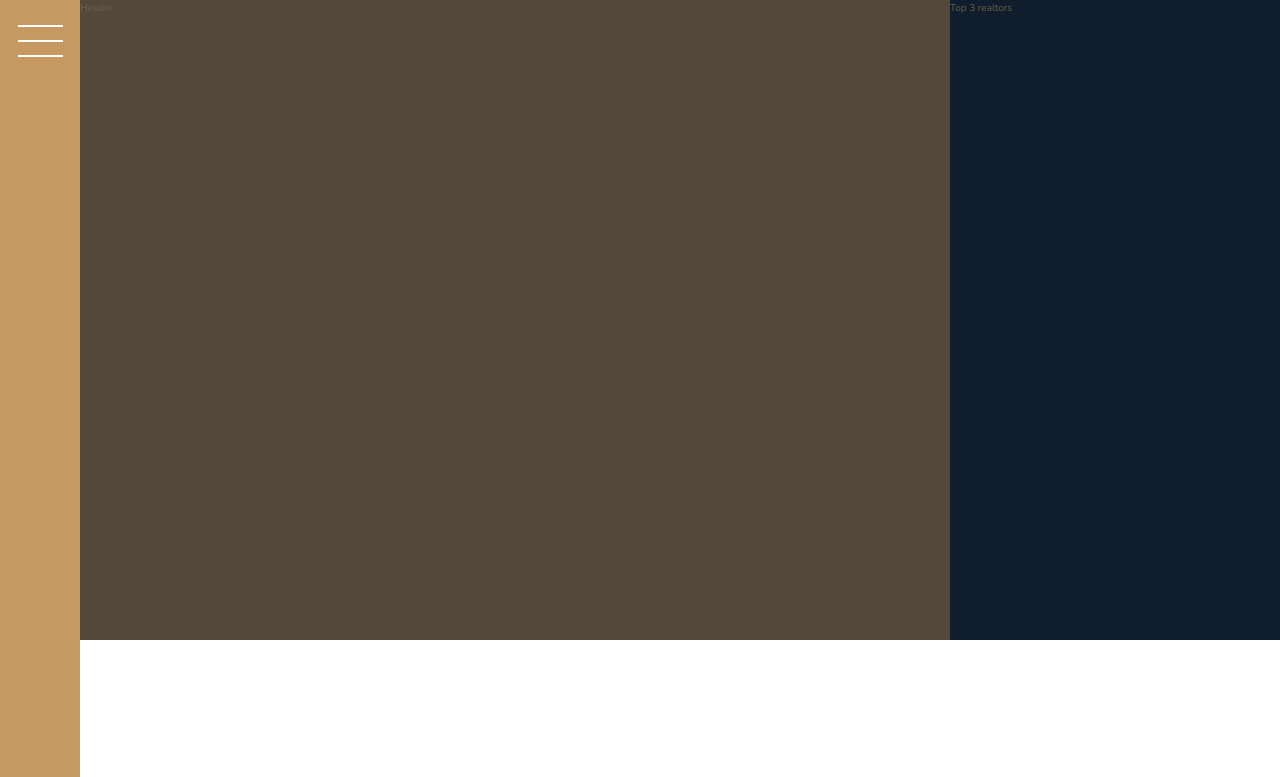
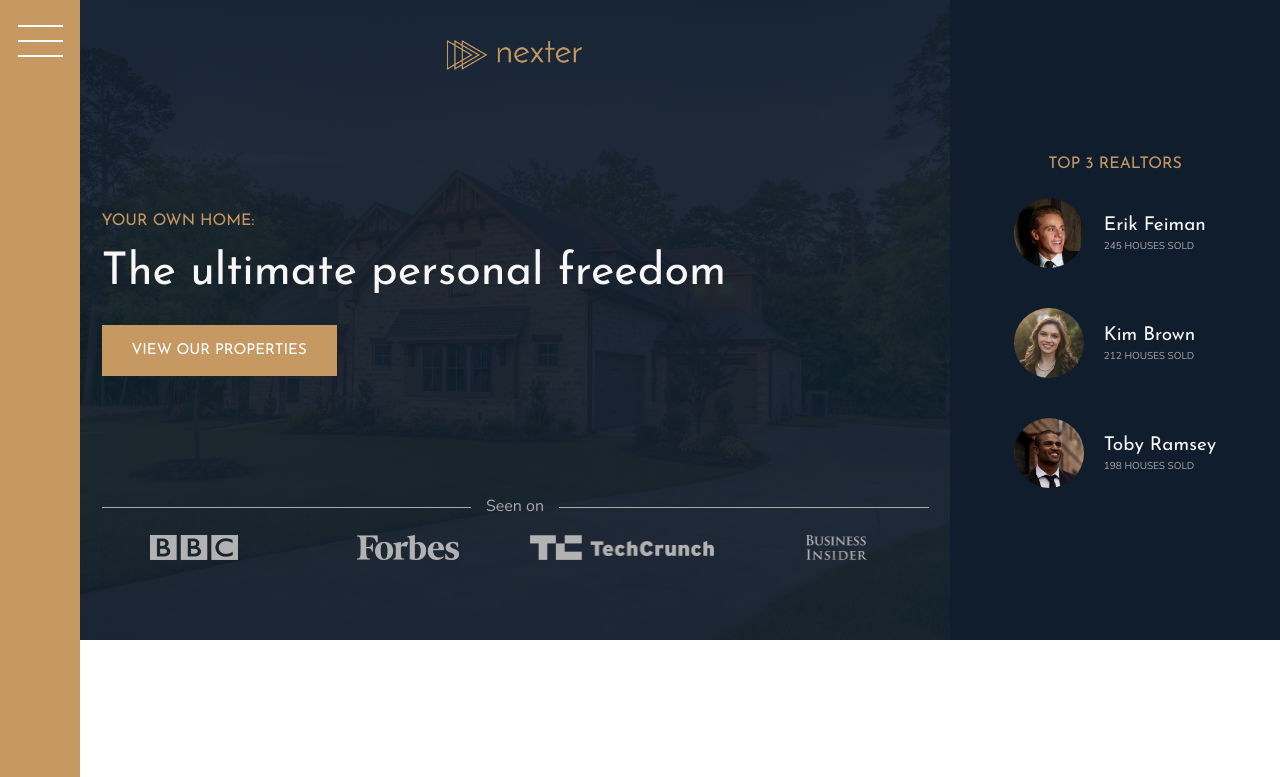
Before and after one commit to jrrmcalcio/nexter, a website: page index.html in a window 1280 px wide. Shown: the top 777 px of the page. Drawn offline with nearby package versions, Linux system fonts and the light colour scheme.

Commit message:
feat(header): add style for header

```diff
--- a/index.html
+++ b/index.html
@@ -19,9 +19,43 @@
       <button class="nav-btn"></button>
     </div>
 
-    <header class="header">Header</header>
+    <header class="header">
+      <img src="img/logo.png" alt="Nexter logo" class="header__logo" />
+      <h3 class="heading-3">Your own home:</h3>
+      <h1 class="heading-1">The ultimate personal freedom</h1>
+      <button class="btn header__btn">View our properties</button>
 
-    <div class="realtors">Top 3 realtors</div>
+      <div class="header__seenon-text">Seen on</div>
+      <div class="header__seenon-logos">
+        <img src="img/logo-bbc.png" alt="Seen on logo 1" />
+        <img src="img/logo-forbes.png" alt="Seen on logo 2" />
+        <img src="img/logo-techcrunch.png" alt="Seen on logo 3" />
+        <img src="img/logo-bi.png" alt="Seen on logo 4" />
+      </div>
+    </header>
+
+    <div class="realtors">
+      <h3 class="heading-3">Top 3 Realtors</h3>
+      <div class="realtors__list">
+        <img src="img/realtor-1.jpeg" alt="Realtor 1" class="realtors__img" />
+        <div class="realtors__details">
+          <h4 class="heading-4 heading-4--light">Erik Feiman</h4>
+          <p class="realtors__sold">245 houses sold</p>
+        </div>
+
+        <img src="img/realtor-2.jpeg" alt="Realtor 2" class="realtors__img" />
+        <div class="realtors__details">
+          <h4 class="heading-4 heading-4--light">Kim Brown</h4>
+          <p class="realtors__sold">212 houses sold</p>
+        </div>
+
+        <img src="img/realtor-3.jpeg" alt="Realtor 3" class="realtors__img" />
+        <div class="realtors__details">
+          <h4 class="heading-4 heading-4--light">Toby Ramsey</h4>
+          <p class="realtors__sold">198 houses sold</p>
+        </div>
+      </div>
+    </div>
 
     <section class="features">
       <div class="feature">
--- a/sass/_header.scss
+++ b/sass/_header.scss
@@ -1,4 +1,57 @@
 .header {
   background-color: $color-grey-dark-1;
   grid-column: full-start / column-end 6;
+  background-image: linear-gradient(
+      rgba($color-secondary, 0.93),
+      rgba($color-secondary, 0.93)
+    ),
+    url(../img/hero.jpeg);
+  background-size: cover;
+  background-position: center;
+  padding: 8rem;
+  padding-top: 4rem;
+  display: grid;
+  grid-template-rows: 1fr min-content 6rem 1fr;
+  grid-template-columns: max-content;
+  row-gap: 1.5rem;
+  justify-content: center;
+
+  &__logo {
+    height: 3rem;
+    justify-self: center;
+  }
+
+  &__btn {
+    align-self: start;
+    justify-self: start;
+  }
+
+  &__seenon-text {
+    display: grid;
+    grid-template-columns: 1fr max-content 1fr;
+    column-gap: 1.5rem;
+    align-items: center;
+    font-size: 1.6rem;
+    color: $color-grey-light-2;
+
+    &::before,
+    &::after {
+      content: '';
+      height: 1px;
+      display: block;
+      background-color: currentColor;
+    }
+  }
+
+  &__seenon-logos {
+    display: grid;
+    grid-template-columns: repeat(4, 1fr);
+    column-gap: 3rem;
+    justify-items: center;
+    filter: brightness(70%);
+
+    img {
+      height: 2.5rem;
+    }
+  }
 }
--- a/sass/_realtors.scss
+++ b/sass/_realtors.scss
@@ -1,4 +1,30 @@
 .realtors {
   background-color: $color-secondary;
   grid-column: column-start 7 / full-end;
+  padding: 3rem;
+  display: grid;
+  align-content: center;
+  justify-items: center;
+  row-gap: 2rem;
+  justify-items: center;
+
+  &__list {
+    display: grid;
+    grid-template-columns: min-content max-content;
+    column-gap: 2rem;
+    row-gap: 5vh;
+    align-items: center;
+  }
+
+  &__img {
+    width: 7rem;
+    border-radius: 50%;
+    display: block;
+  }
+
+  &__sold {
+    text-transform: uppercase;
+    color: $color-grey-light-2;
+    margin-top: -3px;
+  }
 }
--- a/sass/_typography.scss
+++ b/sass/_typography.scss
@@ -5,6 +5,9 @@
 
 .heading-1 {
   @extend %heading;
+  font-size: 4.5rem;
+  color: $color-grey-light-1;
+  line-height: 1;
 }
 .heading-2 {
   @extend %heading;
```
Also changed, not shown: css/style.css.
